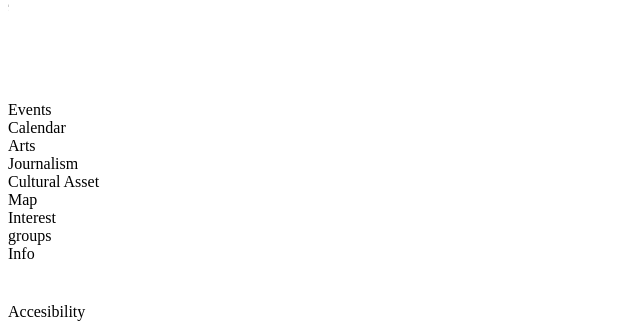
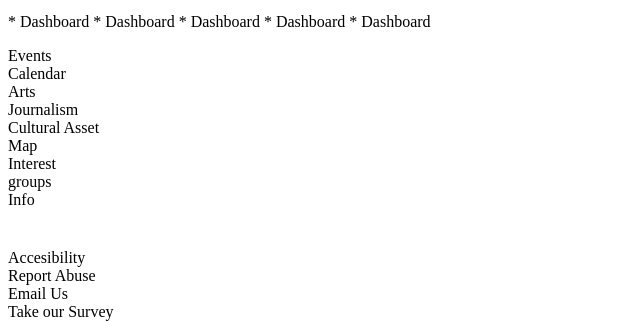
Before and after one commit to ktduffyincorperated/chicagocreativesnetwork, a Django app: page /themesindex in a window 1280 px wide. Shown: the part 333-655 px from the top of the page, without its empty margins (0-640 px from the left). Run offline with Django 3.2, Linux system fonts and the light colour scheme.

Commit message:
Font install and scroll text
- converted and installed fonts into new static folder

- began implementing new scroll text component

```diff
--- a/example/home/static/dashboard_css/style.css
+++ b/example/home/static/dashboard_css/style.css
@@ -2,3 +2,8 @@
 li a {
   color: green;
 }
+
+/* scroll text */
+.scroll{
+  width: 100vw;
+}
--- a/example/home/templates/dashboard/themesindex.html
+++ b/example/home/templates/dashboard/themesindex.html
@@ -10,14 +10,10 @@
             {% load static %} <img src="{% static "images/logo.jpg" %}" alt="" />
         </div>
         <div class="menuIcon">MENU</div>
-        <marquee width="60%" direction="right" height="100px" scrollamount="1">
+        <div class="scroll">
             <!-- impliment css solution -- <p></p>overflow hidden -- transform x in place of marque -->
-            *  Title scroll  *  Title  *  Title  *  Title  *  Title
-            *  Title  *  Title  *  Title  *  Title  *  Title
-            *  Title  *  Title  *  Title  *  Title  *  Title
-            *  Title  *  Title  *  Title  *  Title  *  Title
-            *  Title  *  Title  *  Title  *  Title  *  Title
-            </marquee>
+            <p>*  Dashboard  *  Dashboard  *  Dashboard  *  Dashboard  *  Dashboard</p>
+        </div>
    </div>
 
    <div id="main">
@@ -30,7 +26,7 @@
         <div class="info">Info</div>
    </div>
 
-   <div id="menu" style="display:none;">
+<div id="menu" style="display:none;">
         <div class="menuAbout"></div>
         <div class="menuInvolved"></div>
         <div class="menuAcess"></div>
```
Also changed, not shown: example/home/static/fonts/Hind-Bold.woff (added), example/home/static/fonts/Hind-Medium.woff (added), example/home/static/fonts/Hind-Regular.woff (added), example/home/static/fonts/Hind-SemiBold.woff (added), example/home/static/fonts/RopaSans-Italic.woff (added), example/home/static/fonts/RopaSans-Regular.woff (added).
